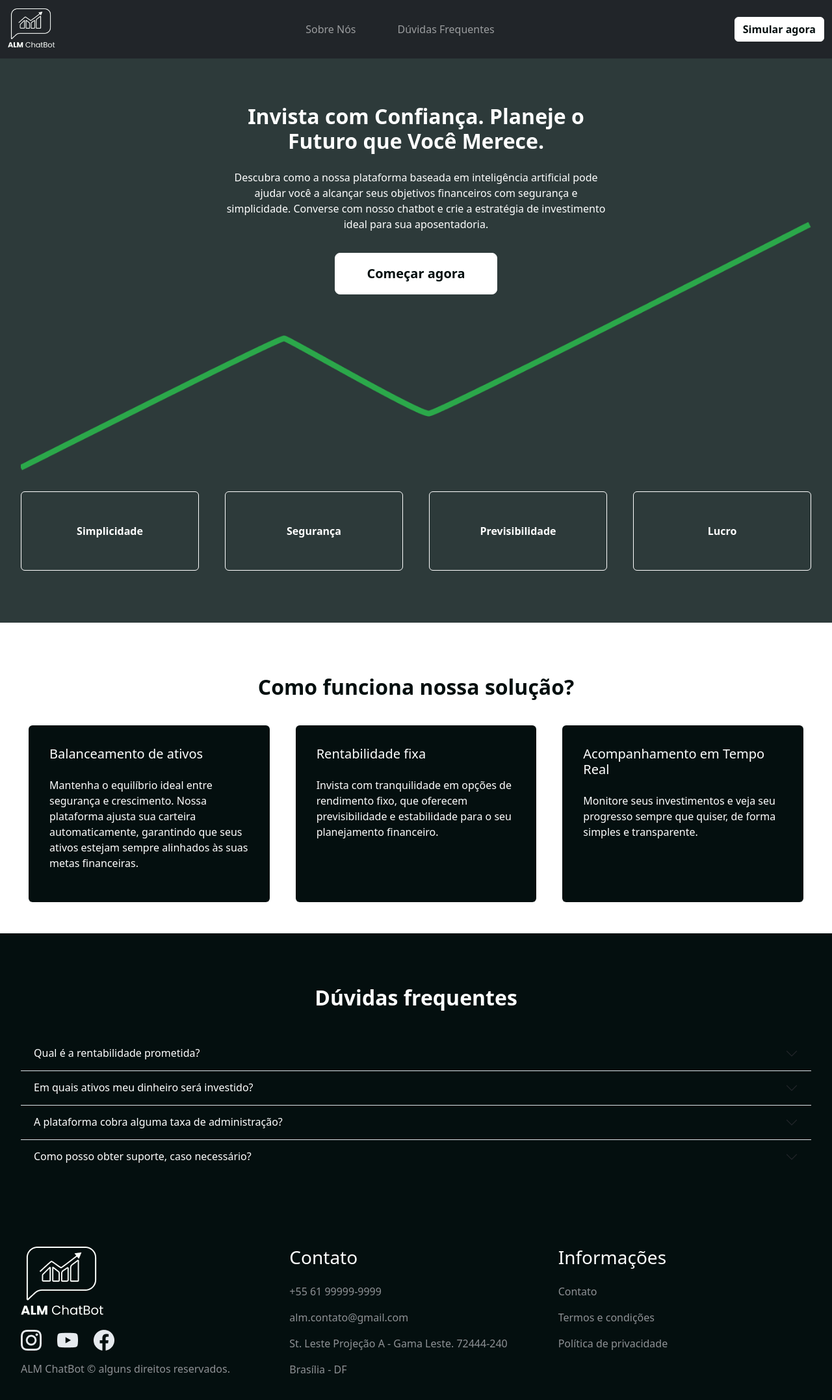
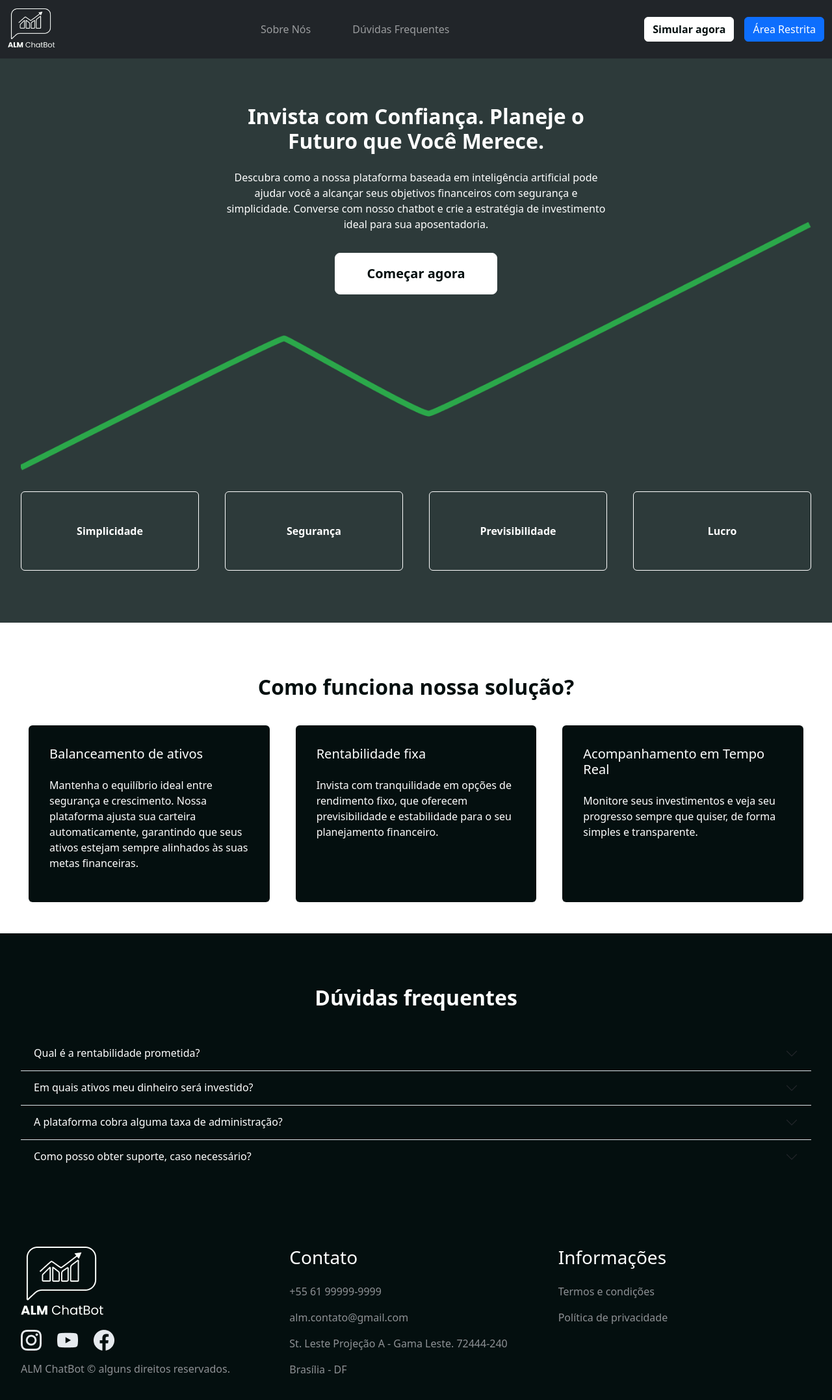
Before and after one commit to EPS-ALM/alm-frontend, a React (Vite) app: page / in a window 1280 px wide. Shown: the top 2154 px of the page at 65% size. Built offline with nearby package versions, Linux system fonts and the light colour scheme; no server answers.

Commit message:
Integrate wallet and portfolio

```diff
--- a/src/components/MyNavbar.module.css
+++ b/src/components/MyNavbar.module.css
@@ -14,3 +14,11 @@
   border-color: #ffffff;
   transform: scale(1.05);
 }
+
+.secondaryButton {
+  transition: all 0.3s;
+}
+
+.secondaryButton:hover {
+  transform: scale(1.05);
+}
--- a/src/components/MyNavbar.tsx
+++ b/src/components/MyNavbar.tsx
@@ -1,9 +1,14 @@
 import { Button, Container, Nav, Navbar } from "react-bootstrap";
-import { useNavigate } from "react-router-dom";
+import { useLocation, useNavigate } from "react-router-dom";
 import styles from "./MyNavbar.module.css";
 
 const MyNavbar = () => {
   const navigate = useNavigate();
+  const location = useLocation();
+
+  const hiddenButtonRoutes = ["/admin"];
+  const shouldShowButton = !hiddenButtonRoutes.includes(location.pathname);
+
   return (
     <>
       <Navbar
@@ -24,6 +29,8 @@ const MyNavbar = () => {
           <Navbar.Toggle aria-controls="responsive-navbar-nav" />
 
           {/* Menu colapsável */}
+          {shouldShowButton && (
+            <>
               <Navbar.Collapse id="responsive-navbar-nav">
                 {/* Espaçamento flexível para posicionar o conteúdo */}
                 <div className="d-flex w-100 justify-content-between align-items-center">
@@ -34,8 +41,6 @@ const MyNavbar = () => {
                     </Nav.Link>
                     <Nav.Link href="/#duvidas">Dúvidas Frequentes</Nav.Link>
                   </Nav>
-
-              {/* Botão à direita */}
                   <Button
                     className={styles.mainButton}
                     variant="primary"
@@ -43,8 +48,23 @@ const MyNavbar = () => {
                   >
                     Simular agora
                   </Button>
+
+                  <Button
+                    className={`${styles.secondaryButton} ms-3`}
+                    variant="primary"
+                    onClick={() => navigate("/admin")}
+                  >
+                    Área Restrita
+                  </Button>
                 </div>
               </Navbar.Collapse>
+            </>
+          )}
+          {!shouldShowButton && (
+            <Button className={styles.mainButton} variant="primary" onClick={() => navigate("/")}>
+              Voltar ao site
+            </Button>
+          )}
         </Container>
       </Navbar>
     </>
--- a/src/main.tsx
+++ b/src/main.tsx
@@ -10,7 +10,7 @@ import SimulationPage from "./pages/SimulationPage.tsx";
 import ErrorPage from "./pages/ErrorPage.tsx";
 import HomePage from "./pages/HomePage/HomePage.tsx";
 import AdminRoute from "./services/AdminRoute.tsx";
-import AdminPage from "./pages/AdminPage.tsx";
+import AdminPage from "./pages/AdminPage/AdminPage.tsx";
 import LoginPage from "./pages/LoginPage.tsx";
 
 const router = createBrowserRouter([
--- a/src/pages/AdminPage.tsx
+++ /dev/null
@@ -1,5 +0,0 @@
-const AdminPage = () => {
-  return <div>AdminPage</div>;
-};
-
-export default AdminPage;
--- /dev/null
+++ b/src/pages/AdminPage/AdminPage.module.css
@@ -0,0 +1,8 @@
+.container {
+  background-color: #2d3a3a;
+  color: #ffffff;
+  height: 100%;
+  min-height: 95vh;
+  width: 100%;
+  padding: 3rem 2rem 3rem;
+}
--- a/src/pages/HomePage/HomePage.tsx
+++ b/src/pages/HomePage/HomePage.tsx
@@ -150,9 +150,8 @@ const HomePage = () => {
           <Col>
             <h3 className="mb-4">Informações</h3>
 
-            <p>Contato</p>
-            <p>Termos e condições</p>
-            <p>Política de privacidade</p>
+            <p style={{ cursor: "pointer" }}>Termos e condições</p>
+            <p style={{ cursor: "pointer" }}>Política de privacidade</p>
           </Col>
         </Row>
       </Container>
--- a/src/services/AdminRoute.tsx
+++ b/src/services/AdminRoute.tsx
@@ -17,9 +17,9 @@ const AdminRoute = ({ children }: { children: JSX.Element }) => {
     return null;
   }
 
-  if (user?.role !== "admin") {
-    return <Navigate to="/" replace />;
-  }
+  // if (user?.role !== "admin") {
+  //   return <Navigate to="/" replace />;
+  // }
 
   return children;
 };
```
Also changed, not shown: src/pages/AdminPage/AdminPage.tsx (added, +48 -0 lines). Lines whose indentation alone changed are shown as unchanged.
